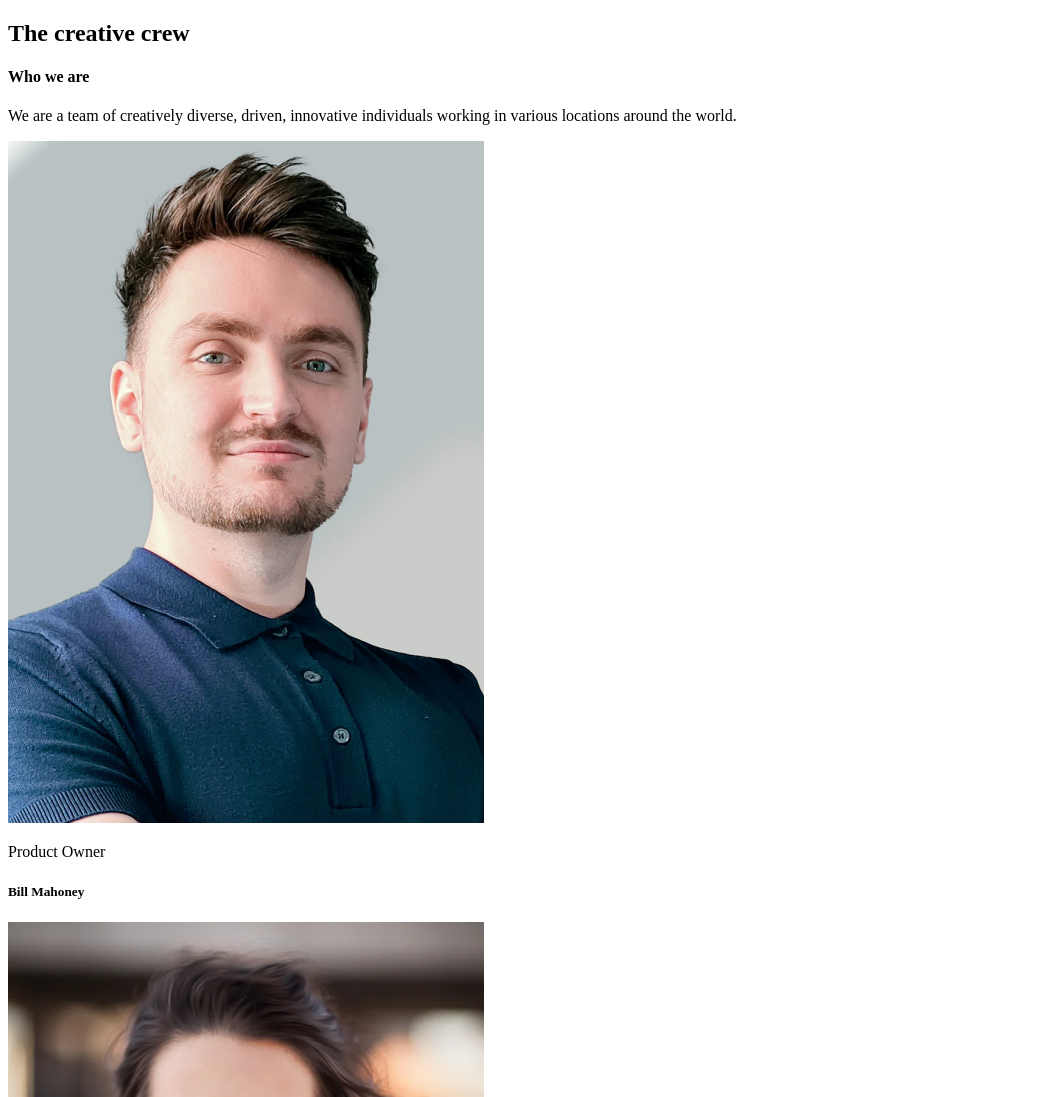
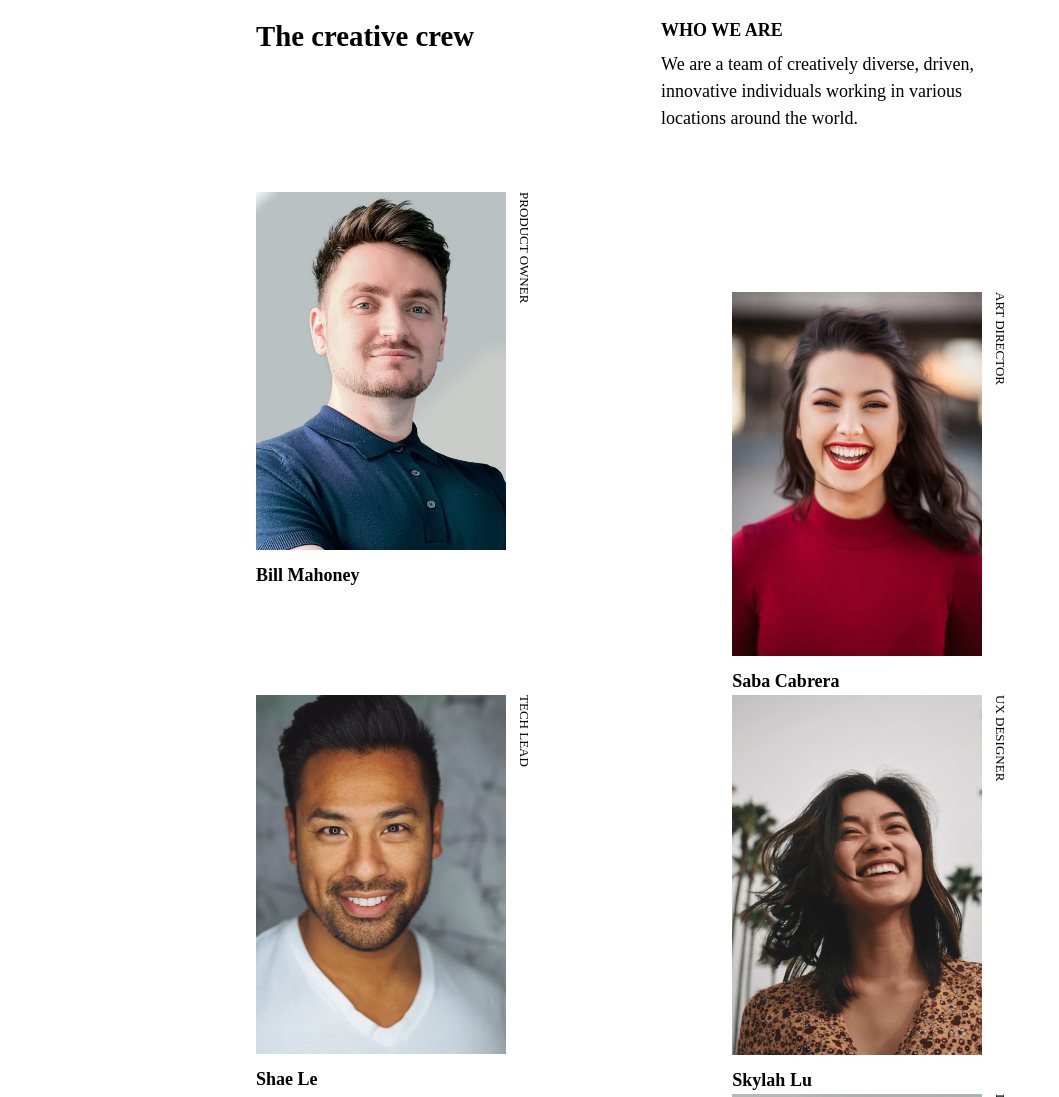
Before and after one commit to finnvnm/team-page, a plain HTML site: page index.html in a window 1280 px wide. Shown: the top 1097 px of the page, without its empty margins (0-1059 px from the left). Drawn offline with Linux system fonts and the light colour scheme.

Commit message:
format for large screens

```diff
--- a/index.html
+++ b/index.html
@@ -8,45 +8,57 @@
   </head>
   <body>
     <div class="intro">
-      <h2>The creative crew</h2>
+      <h1 class="intro-header">The creative crew</h1>
       <div class="intro-text">
-        <h4>Who we are</h4>
+        <h3>Who we are</h3>
         <p>
-          We are a team of creatively diverse, driven, innovative individuals
-          working in various locations around the world.
+          We are a team of creatively diverse, driven,<br />innovative
+          individuals working in various<br />locations around the world.
         </p>
       </div>
     </div>
     <section class="hero">
-      <div class="profile profile-grid">
+      <div class="profile">
+        <div class="picture-name">
           <img src="img/photo1.png" alt="" />
-        <p>Product Owner</p>
-        <h5>Bill Mahoney</h5>
+          <p class="name">Bill Mahoney</p>
         </div>
-      <div class="profile profile-grid">
+        <p class="job-title">Product Owner</p>
+      </div>
+      <div class="profile push-down">
+        <div class="picture-name">
           <img src="img/photo2.png" alt="" />
-        <p>Art Director</p>
-        <h5>Saba Cabrera</h5>
+          <p class="name">Saba Cabrera</p>
         </div>
-      <div class="profile profile-grid">
+        <p class="job-title">Art Director</p>
+      </div>
+      <div class="profile">
+        <div class="picture-name">
           <img src="img/photo3.png" alt="" />
-        <p>Tech Lead</p>
-        <h5>Shae Le</h5>
+          <p class="name">Shae Le</p>
         </div>
-      <div class="profile profile-grid">
+        <p class="job-title">Tech Lead</p>
+      </div>
+      <div class="profile">
+        <div class="picture-name">
           <img src="img/photo4.png" alt="" />
-        <p>UX Designer</p>
-        <h5>Skylah Lu</h5>
+          <p class="name">Skylah Lu</p>
         </div>
-      <div class="profile profile-grid">
+        <p class="job-title">UX Designer</p>
+      </div>
+      <div class="profile push-down">
+        <div class="picture-name">
           <img src="img/photo5.png" alt="" />
-        <p>Developer</p>
-        <h5>Griff Richards</h5>
+          <p class="name">Griff Richards</p>
         </div>
-      <div class="profile profile-grid">
+        <p class="job-title">Developer</p>
+      </div>
+      <div class="profile">
+        <div class="picture-name">
           <img src="img/photo6.png" alt="" />
-        <p>Developer</p>
-        <h5>Stan John</h5>
+          <p class="name">Stan John</p>
+        </div>
+        <p class="job-title">Developer</p>
       </div>
     </section>
     <footer>Finn @ DevChallenges.io</footer>
--- a/style.css
+++ b/style.css
@@ -0,0 +1,102 @@
+* {
+  margin: 0;
+  padding: 0;
+  box-sizing: border-box;
+}
+
+html {
+  font-size: 62.5%;
+  --header: calc(1.6rem + 1vw);
+}
+
+body {
+  width: 60vw;
+  margin: auto;
+}
+
+h1 {
+  font-size: var(--header);
+}
+
+h3,
+p {
+  font-size: 1.8rem;
+}
+
+h3 {
+  text-transform: uppercase;
+}
+
+p {
+  line-height: 2.7rem;
+}
+
+/* INTRO TEXT */
+.intro {
+  min-height: 20vh;
+  display: flex;
+  margin-top: 2rem;
+  padding-bottom: 6rem;
+}
+
+.intro-text {
+  margin-left: auto;
+  margin-right: 5rem;
+}
+
+.intro-text h3 {
+  margin-bottom: 1rem;
+}
+
+/* PROFILES */
+
+.hero {
+  min-height: 70vh;
+  display: flex;
+  flex-wrap: wrap;
+  justify-content: space-between;
+}
+
+.profile {
+  display: grid;
+  grid-template-columns: 6fr 1fr;
+}
+
+.push-down {
+  margin-top: 10rem;
+}
+
+img {
+  width: 25rem;
+}
+
+.job-title {
+  writing-mode: vertical-lr;
+  margin-left: 0.5rem;
+  text-transform: uppercase;
+  font-size: 1.3rem;
+}
+
+.name {
+  margin-top: 1rem;
+  font-weight: bold;
+}
+
+/* FOOTER */
+footer {
+  margin-top: auto;
+  padding: 3rem 0;
+  text-align: center;
+  font-size: 1.2rem;
+  color: #a9a9a9;
+}
+
+@media screen and (max-width: 800px) {
+  .intro {
+    display: block;
+  }
+
+  .intro-text {
+    margin-top: 2rem;
+  }
+}
```
Lines whose indentation alone changed are shown as unchanged.
